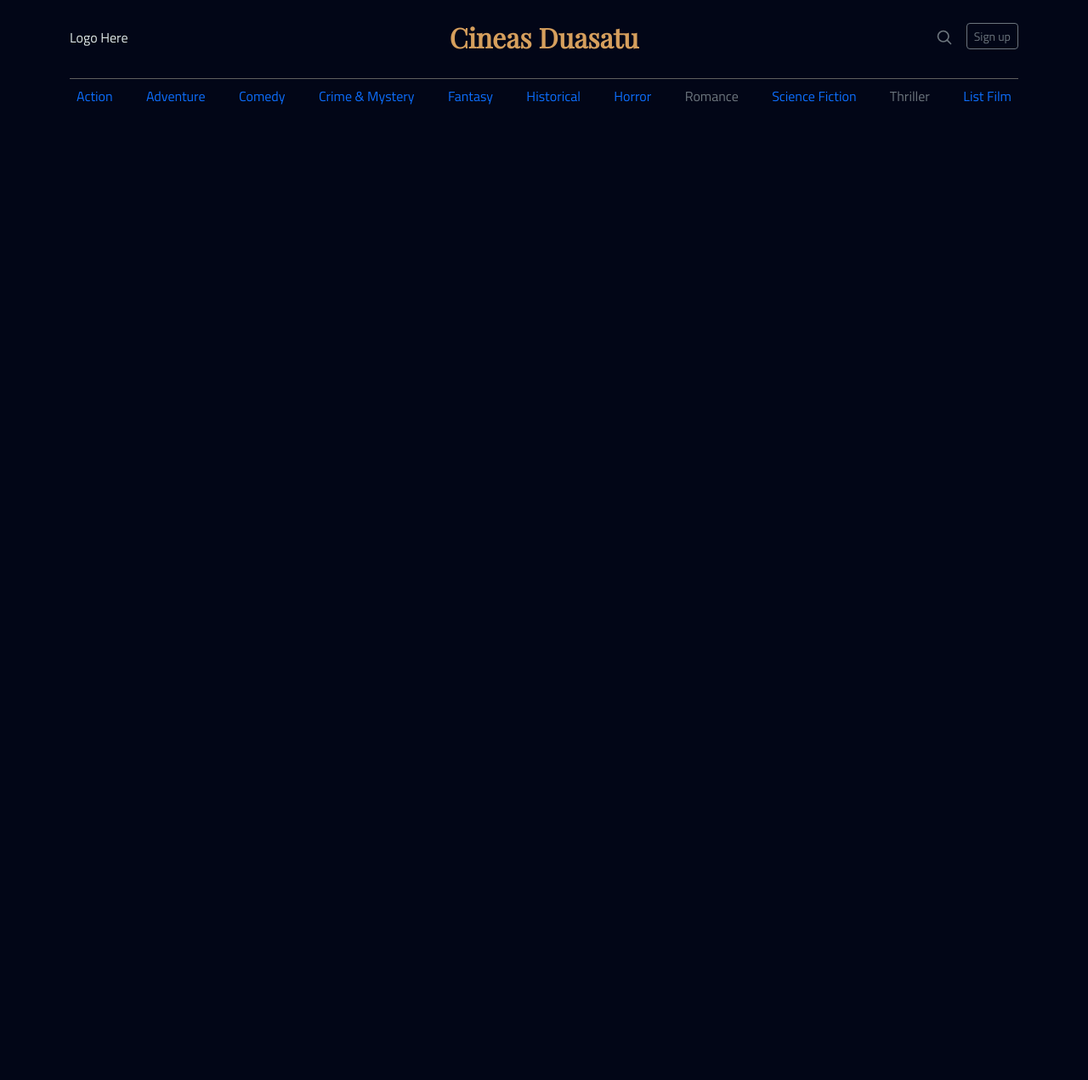
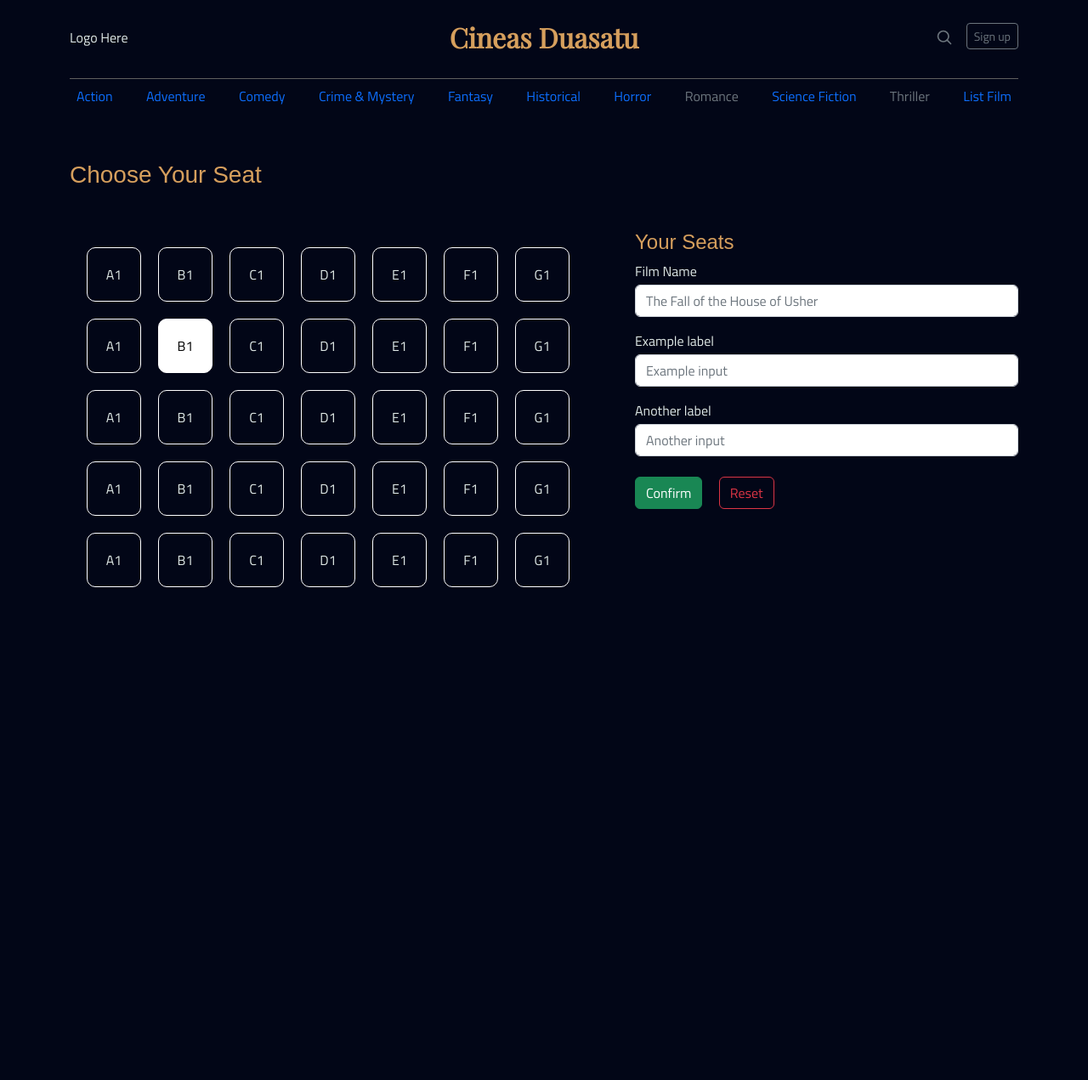
Before and after one commit to flashlf/Assessment-Programmer, a PHP site: page /list.html in a window 1280 px wide. Shown: the whole page at 85% size. Before the commit the page ends 123 px from the top, so only its background shows below. Run offline with PHP 8.4, Linux system fonts and the light colour scheme; some web fonts are replaced.

Commit message:
feat: penambahan menu pilih tempat duduk

```diff
--- a/HTML/css/main.css
+++ b/HTML/css/main.css
@@ -145,3 +145,29 @@ a:active.blog-header-logo{
     color: rgb(2, 6, 23);
     background-color: white;;
 }
+
+table.seating {
+    border-collapse: separate;
+    border-spacing: 20px;
+}
+
+table.seating td {
+    padding: 10px;
+    text-align: center;
+    height: 64px;
+    width: 64px;
+    border-radius: 10px;
+    border: 1px solid white;
+}
+
+table.seating td:hover {
+    background-color: white;
+    color: black;
+    transition: 0.75s ease-in;
+    cursor: pointer;
+}
+
+.selected {
+    background-color: white;
+    color: black;
+}
--- a/HTML/list.html
+++ b/HTML/list.html
@@ -52,6 +52,81 @@
                 </nav>
             </div>
 
+            <h3 class="my-5">Choose Your Seat</h3>
+            <div class="content">
+                <div class="row">
+                    <div class="col-7">
+                        <table class="seating">
+                            <tr>
+                                <td id="A1">A1</td>
+                                <td id="B1">B1</td>
+                                <td id="C1">C1</td>
+                                <td id="D1">D1</td>
+                                <td id="E1">E1</td>
+                                <td id="F1">F1</td>
+                                <td id="G1">G1</td>
+                            </tr>
+                            <tr>
+                                <td id="A1">A1</td>
+                                <td id="B1" class="selected">B1</td>
+                                <td id="C1">C1</td>
+                                <td id="D1">D1</td>
+                                <td id="E1">E1</td>
+                                <td id="F1">F1</td>
+                                <td id="G1">G1</td>
+                            </tr>
+                            <tr>
+                                <td id="A1">A1</td>
+                                <td id="B1">B1</td>
+                                <td id="C1">C1</td>
+                                <td id="D1">D1</td>
+                                <td id="E1">E1</td>
+                                <td id="F1">F1</td>
+                                <td id="G1">G1</td>
+                            </tr>
+                            <tr>
+                                <td id="A1">A1</td>
+                                <td id="B1">B1</td>
+                                <td id="C1">C1</td>
+                                <td id="D1">D1</td>
+                                <td id="E1">E1</td>
+                                <td id="F1">F1</td>
+                                <td id="G1">G1</td>
+                            </tr>
+                            <tr>
+                                <td id="A1">A1</td>
+                                <td id="B1">B1</td>
+                                <td id="C1">C1</td>
+                                <td id="D1">D1</td>
+                                <td id="E1">E1</td>
+                                <td id="F1">F1</td>
+                                <td id="G1">G1</td>
+                            </tr>
+                        </table>
+                    </div>
+                    <div class="col-5">
+                        <h4>Your Seats</h4>
+                        <form>
+                            <div class="form-group mb-3">
+                                <label for="film" class="mb-1">Film Name</label>
+                                <input class="form-control" name="film" id="film" type="text" placeholder="The Fall of the House of Usher" readonly>
+                            </div>
+                            <div class="form-group mb-3">
+                              <label for="formGroupExampleInput" class="mb-1">Example label</label>
+                              <input type="text" class="form-control" id="formGroupExampleInput" placeholder="Example input">
+                            </div>
+                            <div class="form-group">
+                              <label for="formGroupExampleInput2" class="mb-1">Another label</label>
+                              <input type="text" class="form-control" id="formGroupExampleInput2" placeholder="Another input">
+                            </div>
+                            <div class="col-auto">
+                                <button type="submit" class="btn btn-success my-4">Confirm</button>
+                                <button type="submit" class="btn btn-outline-danger mx-3">Reset</button>
+                            </div>
+                        </form>
+                    </div>
+                </div>
+            </div>
     </body>
 
     <script>
```
